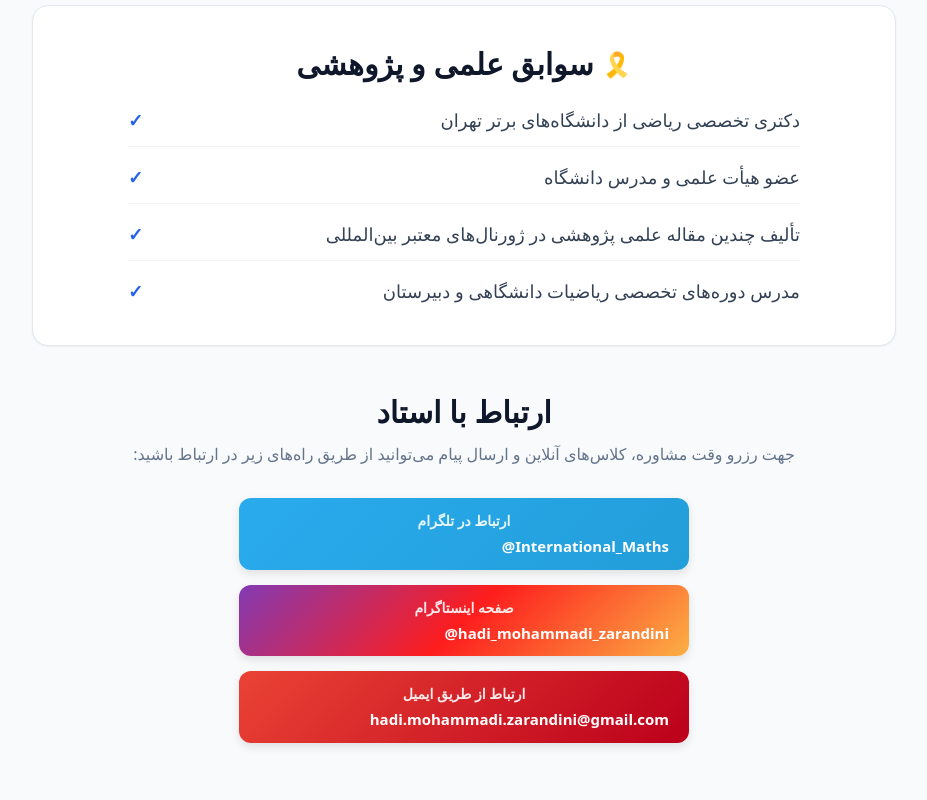
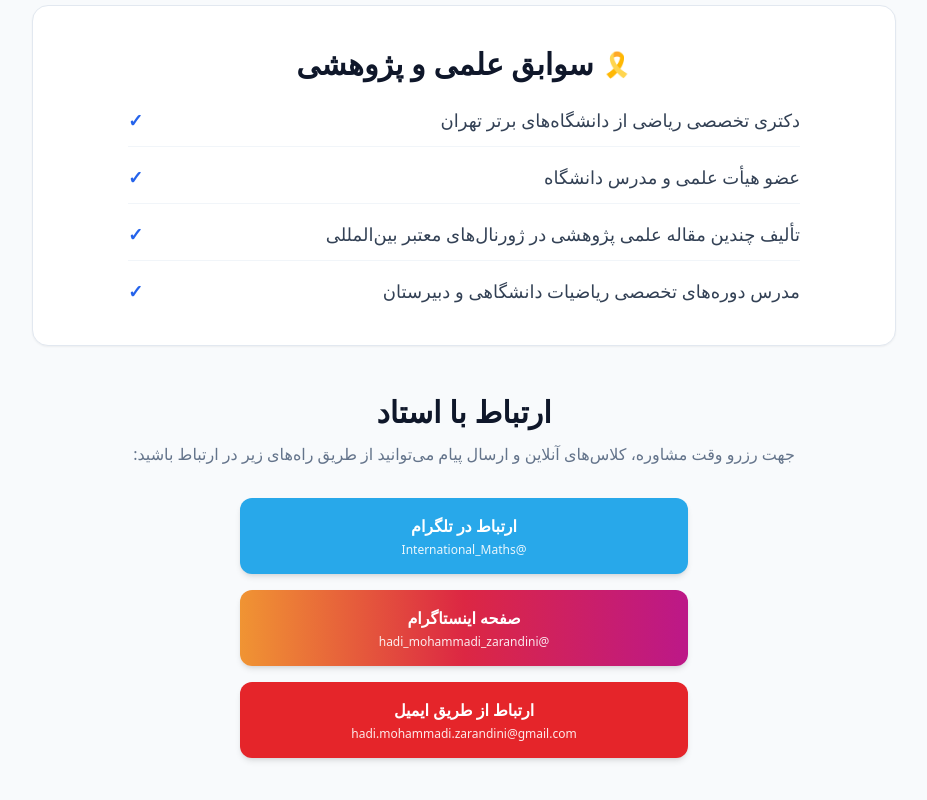
Before and after one commit to Hmohammadiz633/International-Mathematics-Site, a Next.js app: page / in a window 1280 px wide. Shown: the part 479-1279 px from the top of the page, without its empty margins (176-1103 px from the left). Built offline with nearby package versions, Linux system fonts and the light colour scheme.

Commit message:
Update ContactButtons.jsx

```diff
--- a/components/ContactButtons.jsx
+++ b/components/ContactButtons.jsx
@@ -1,69 +1,36 @@
-import React from 'react';
-
 export default function ContactButtons() {
   return (
-    <div style={styles.container}>
+    <div className="flex flex-col gap-4 w-full max-w-md mx-auto">
+      {/* دکمه تلگرام */}
       <a
         href="https://t.me/International_Maths"
         target="_blank"
         rel="noopener noreferrer"
-        style={{ ...styles.card, ...styles.telegram }}
+        className="flex flex-col items-center justify-center p-4 bg-[#28a8ea] text-white rounded-xl font-bold shadow-md hover:opacity-95 transition transform active:scale-95"
       >
-        <span style={styles.title}>ارتباط در تلگرام</span>
-        <span style={styles.link}>@International_Maths</span>
+        <span className="text-base">ارتباط در تلگرام</span>
+        <span className="text-xs font-normal mt-1 opacity-90 ltr font-sans">@International_Maths</span>
       </a>
 
+      {/* دکمه اینستاگرام */}
       <a
         href="https://instagram.com/hadi_mohammadi_zarandini"
         target="_blank"
         rel="noopener noreferrer"
-        style={{ ...styles.card, ...styles.instagram }}
+        className="flex flex-col items-center justify-center p-4 bg-gradient-to-r from-[#f09433] via-[#dc2743] to-[#bc1888] text-white rounded-xl font-bold shadow-md hover:opacity-95 transition transform active:scale-95"
       >
-        <span style={styles.title}>صفحه اینستاگرام</span>
-        <span style={styles.link}>@hadi_mohammadi_zarandini</span>
+        <span className="text-base">صفحه اینستاگرام</span>
+        <span className="text-xs font-normal mt-1 opacity-90 ltr font-sans">@hadi_mohammadi_zarandini</span>
       </a>
 
+      {/* دکمه ایمیل */}
       <a
         href="mailto:hadi.mohammadi.zarandini@gmail.com"
-        style={{ ...styles.card, ...styles.gmail }}
+        className="flex flex-col items-center justify-center p-4 bg-[#e5252a] text-white rounded-xl font-bold shadow-md hover:opacity-95 transition transform active:scale-95"
       >
-        <span style={styles.title}>ارتباط از طریق ایمیل</span>
-        <span style={styles.link}>hadi.mohammadi.zarandini@gmail.com</span>
+        <span className="text-base">ارتباط از طریق ایمیل</span>
+        <span className="text-xs font-normal mt-1 opacity-90 ltr font-sans break-all">hadi.mohammadi.zarandini@gmail.com</span>
       </a>
     </div>
   );
 }
-
-const styles = {
-  container: {
-    display: 'flex',
-    flexDirection: 'column',
-    gap: '15px',
-    maxWidth: '450px',
-    margin: '20px auto',
-    direction: 'rtl',
-  },
-  card: {
-    display: 'flex',
-    flexDirection: 'column',
-    padding: '12px 20px',
-    borderRadius: '12px',
-    textDecoration: 'none',
-    color: '#ffffff',
-    fontWeight: 'bold',
-    boxShadow: '0 4px 10px rgba(0, 0, 0, 0.1)',
-  },
-  title: {
-    fontSize: '14px',
-    opacity: 0.9,
-  },
-  link: {
-    fontSize: '15px',
-    direction: 'ltr',
-    textAlign: 'right',
-    marginTop: '4px',
-  },
-  telegram: { background: 'linear-gradient(135deg, #2AABEE, #229ED9)' },
-  instagram: { background: 'linear-gradient(135deg, #833AB4, #FD1D1D, #FCB045)' },
-  gmail: { background: 'linear-gradient(135deg, #EA4335, #BB001B)' },
-};
```
